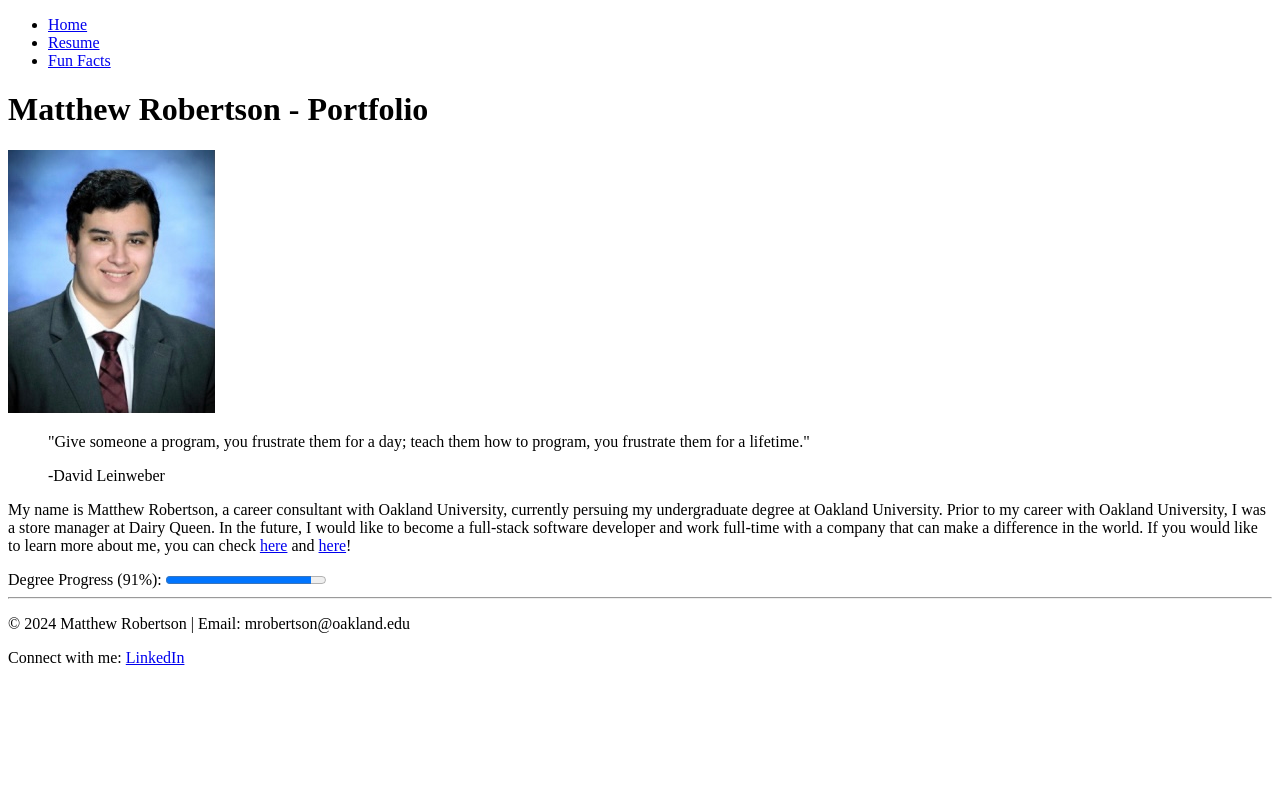
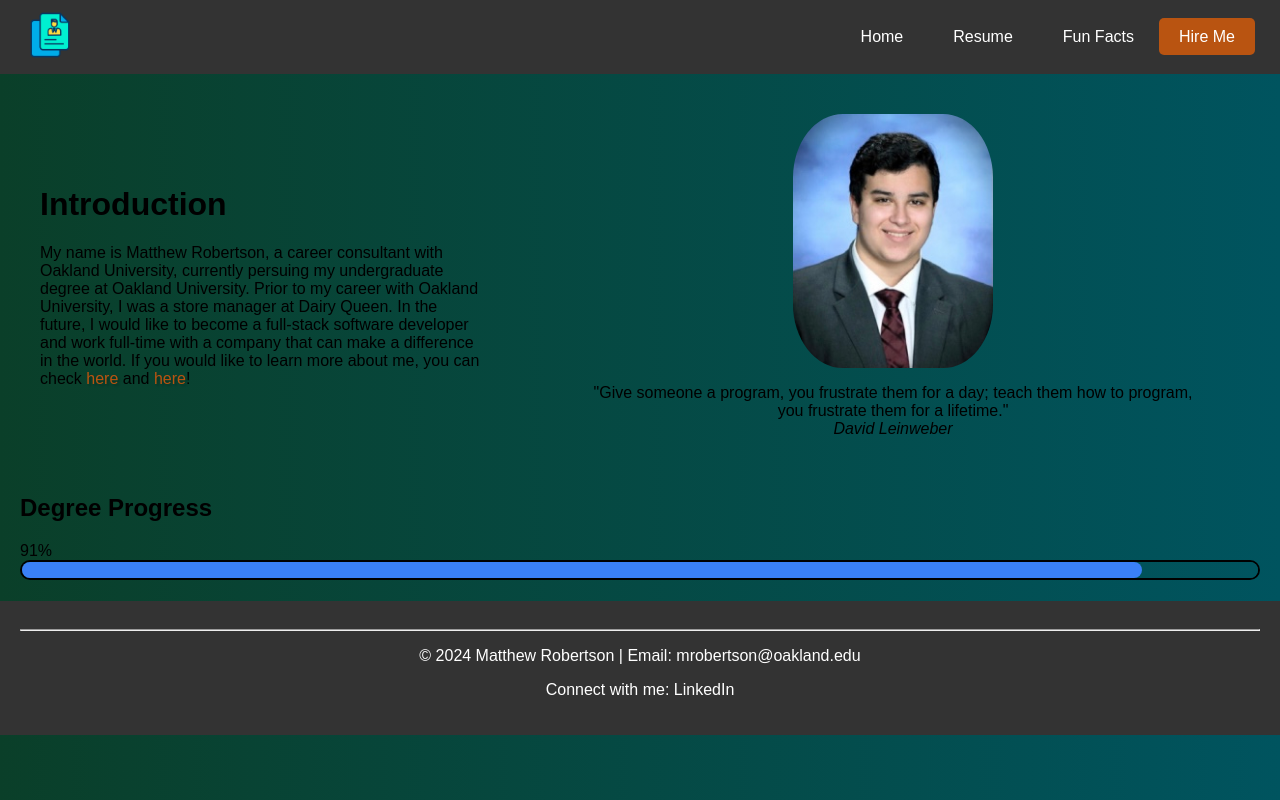
Before and after one commit to mr-obertson/matthewrobertson_hw1TH_csi3150_ws2023, a plain HTML site: page index.html in a window 1280 px wide. Drawn offline with Linux system fonts and the light colour scheme.

Commit message:
Added styling with css

```diff
--- /dev/null
+++ b/css/style.css
@@ -0,0 +1,151 @@
+body {
+    font-family: Arial, sans-serif;
+    margin: 0;
+    padding: 0;
+    background: linear-gradient(to right, #0a3f29, #00545f);
+}
+
+header, main, footer {
+    margin: auto;
+    padding: 20px;
+}
+
+header {
+    display: flex;
+    justify-content: space-between;
+    align-items: center;
+    padding: 10px 25px;
+    background-color: #333;
+    color: #fff;
+}
+
+.header-logo {
+    flex-grow: 1;
+}
+
+.header-logo img {
+    height: 50px;
+}
+
+.header-nav {
+    text-align: center;
+}
+
+.header-nav ul {
+    list-style-type: none;
+    padding: 0;
+    margin: 0;
+    display: flex;
+    justify-content: center;
+    align-items: center;
+}
+
+.header-nav li {
+    padding: 0 25px;
+}
+
+.header-nav a {
+    text-decoration: none;
+    color: #fff;
+    transition: color 0.3s ease;
+}
+
+.header-nav a:hover {
+    color: #27ccb6;
+}
+
+.header-cta a {
+    padding: 10px 20px;
+    background-color: #b95411;
+    color: #fff;
+    text-decoration: none;
+    border-radius: 5px;
+    transition: background-color 0.3s ease;
+}
+
+.header-cta a:hover {
+    background-color: #ffa600;
+}
+
+.title-container {
+    display: flex;
+    justify-content: space-between;
+    align-items: center;
+    margin-bottom: 20px;
+    height: auto;
+    overflow: auto;
+}
+
+.title-container .left-side {
+    margin-left: 20px;
+    width: 50vw;
+}
+
+.title-container p {
+    padding-right: 40px;
+}
+
+.title-container p a{
+    text-decoration: none;
+    color: #b95411;
+    font-size: 16px;
+    transition: color 0.3s ease;
+    text-shadow: 2px 2px 2px rgba(0, 0, 0, 0.2);
+}
+
+.title-container p a:hover{
+    color: #ffa600;
+}
+
+.title-container .right-side {
+    text-align: center;
+    margin: auto;
+    padding: 20px;
+}
+
+.title-container img {
+    display: block;
+    margin: 0 auto;
+    max-width: 200px;
+    border-radius: 25%;
+}
+
+.progressBar progress {
+    width: 100%;
+    height: 20px;
+    border-radius: 25px;
+    border-color: #000;
+    border-style: solid;
+    border-width: 2px;
+    background: linear-gradient(to right, #0a3f29, #00545f);
+}
+
+.progressBar progress::-webkit-progress-bar {
+    border-radius: 20px;
+    background: linear-gradient(to right, #0a3f29, #00545f);
+}
+
+.progressBar progress::-webkit-progress-value {
+    border-radius: 20px;
+    background: #3a80f7;
+}
+
+footer {
+    background-color: #333;
+    color: #fff;
+    text-align: center;
+}
+
+footer a {
+    color: #fff;
+    text-decoration: none;
+}
+
+footer a:hover {
+    color: #ffa600;
+}
+
+.education-experience {
+    background-color: #5cb88d;
+
+}
--- a/index.html
+++ b/index.html
@@ -3,44 +3,57 @@
 
 <head>
     <title>Matthew Robertson - Portfolio</title>
-
     <link rel="icon" href="assets/img/icon.ico" type="image/x-icon">
+    <link rel="stylesheet" href="css/style.css">
 </head>
 
 <body>
-    <nav>
+    <header>
+        <div class="header-logo">
+            <img src="assets/img/icon.ico" alt="Logo">
+        </div>
+        <nav class="header-nav">
             <ul>
                 <li><a href="index.html">Home</a></li>
                 <li><a href="html/my_resume.html">Resume</a></li>
                 <li><a href="html/my_fun_facts.html">Fun Facts</a></li>
             </ul>
         </nav>
-
-    <header>
-        <h1>Matthew Robertson - Portfolio</h1>
+        <div class="header-cta">
+            <a>Hire Me</a>
+        </div>
     </header>
 
-    <section>
-        <img src="assets/img/headshot.jpg" alt="Matthew Robertson">
-        <blockquote>
-            <p>"Give someone a program, you frustrate them for a day; teach them how to program, you frustrate them for a lifetime."</p>
-            <p>-David Leinweber</p>
-        </blockquote>
-    </section>
-
-    <section>
+    <main>
+        <div class="title-container">
+            <div class="left-side">
+                <h1>Introduction</h1>
                 <p>
                     My name is Matthew Robertson, a career consultant with Oakland University, currently persuing my undergraduate degree at Oakland University.
-            Prior to my career with Oakland University, I was a store manager at Dairy Queen. In the future, I would like to become a full-stack software developer
-            and work full-time with a company that can make a difference in the world. If you would like to learn more about me, you can check <a href="page2.html">here</a> and
-            <a href="page3.html">here</a>!
+                    Prior to my career with Oakland University, I was a store manager at Dairy Queen. In the future, I would like to become a full-stack software
+                    developer and work full-time with a company that can make a difference in the world. If you would like to learn more about me, you can check
+                    <a href="html/my_resume.html">here</a> and <a
+                        href="html/my_fun_facts.html">here</a>!
+
                 </p>
-    </section>
+            </div>
+            <div class="right-side">
+                <img src="assets/img/headshot.jpg" alt="Me">
+                <blockquote>
+                    "Give someone a program, you frustrate them for a day; teach them how to program, you frustrate them for a lifetime."
+                    <br>
+                    <cite>David Leinweber</cite>
+                </blockquote>
+            </div>
+        </div>
 
-    <section>
-        <label for="progress">Degree Progress (91%):</label>
-        <progress id="progress" value="116" max="128"></progress>
-    </section>
+        <!-- Progress Bar -->
+        <h2>Degree Progress</h2>
+        <div class="progressBar">
+            <label for="degreeProgress">91%</label>
+            <progress id="degreeProgress" value="116" max="128">91%</progress>
+        </div>
+    </main>
 
     <footer>
         <hr>
@@ -50,4 +63,5 @@
         </p>
     </footer>
 </body>
+
 </html>
```
Also changed, not shown: html/my_fun_facts.html (+13 -6 lines), html/my_resume.html (+13 -7 lines). Lines whose indentation alone changed are shown as unchanged.
